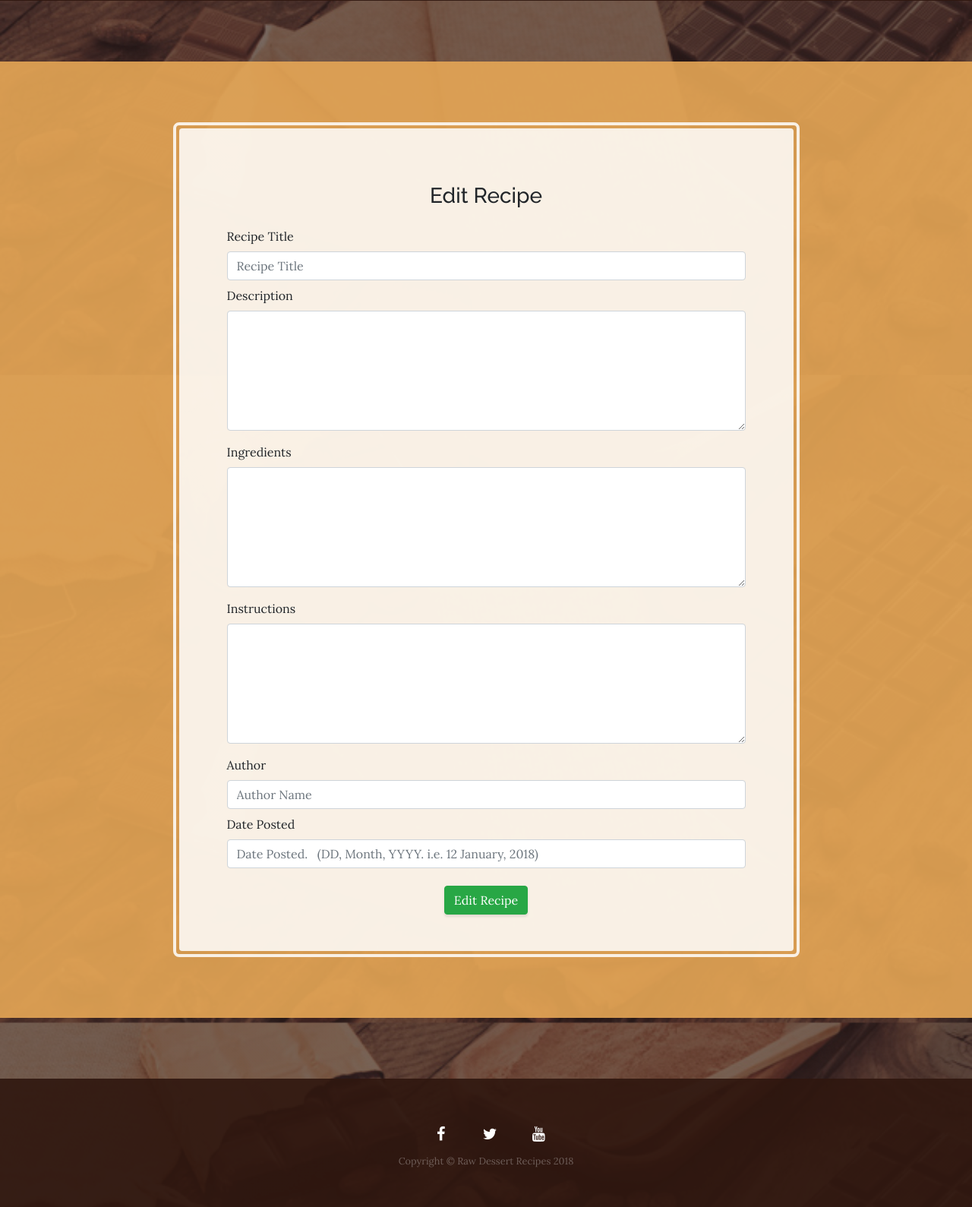
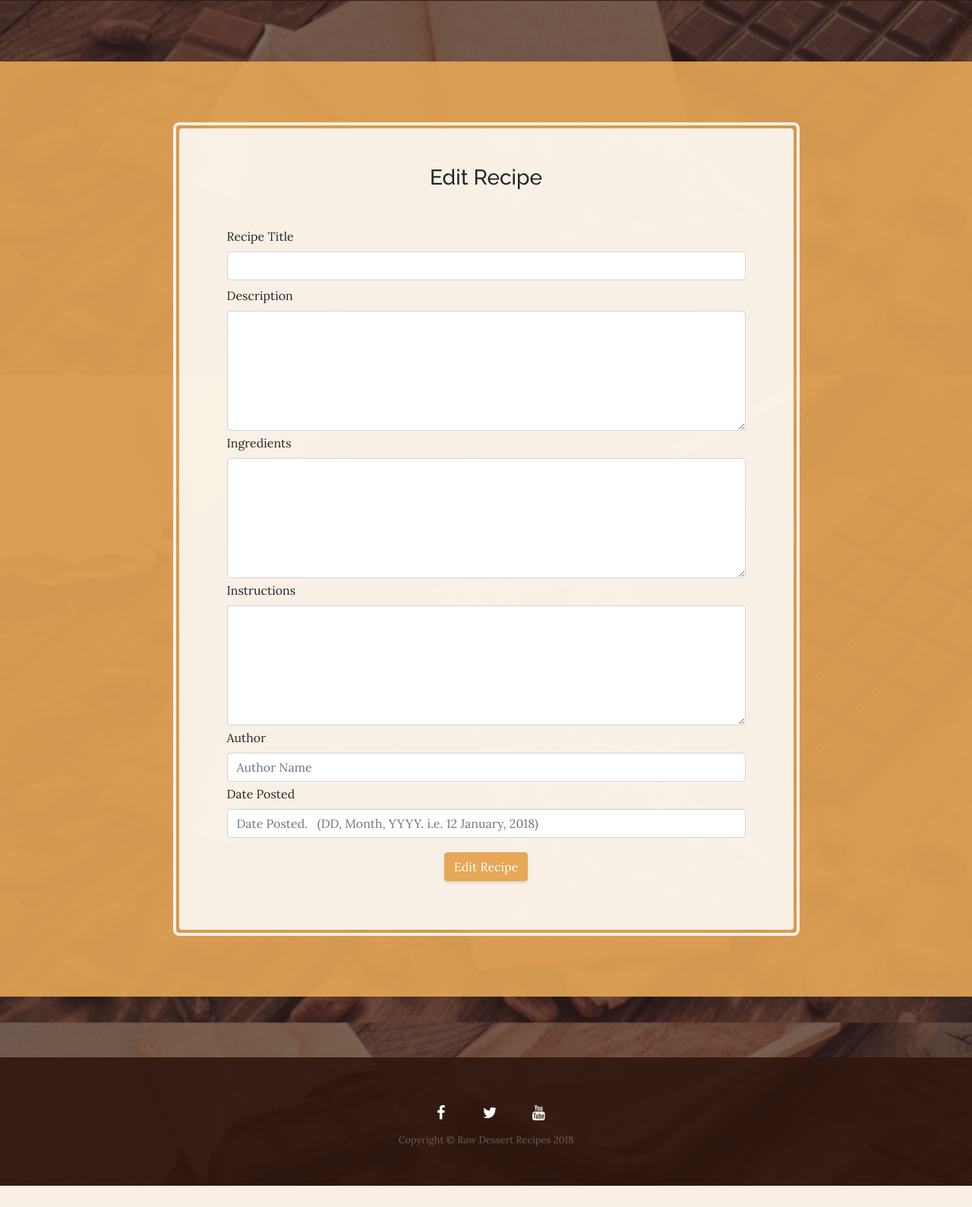
Before and after one commit to Code-Institute-Submissions/raw-dessert-recipes, a Flask app: template templates/editrecipe.html in a window 1280 px wide. Shown: the part 359-1948 px from the top of the page at 76% size. After the commit the page ends 1920 px from the top, so only its background shows below. Run offline with Flask 2, Linux system fonts and the light colour scheme; the template is opened without the code that fills it, so the values that code supplies are empty; some libraries are stand-ins or nearby versions.

Commit message:
Fixed editrecipe.html to post updated recipe. Added recipes to fill out recipes.html page.

```diff
--- a/templates/editrecipe.html
+++ b/templates/editrecipe.html
@@ -65,44 +65,44 @@
         </div>
     </nav>
 
-
     <section class="page-section cta">
         <div class="container">
             <div class="row">
                 <div class="col-xl-9 mx-auto">
-                    <div class="cta-inner rounded">
+                    <div class="cta-inner text-center rounded">
                         <div class="col-md-12">
                             <div class="form-area">
-                                <form role="form">
+                                <h3 style="margin-bottom: 25px; text-align: center;">Edit Recipe</h3>
+                                <form action="{{ url_for('insert_recipe') }}" method="POST" role="form">
                                     <br style="clear:both">
+                                    <div class="form-group fg text-left">
                                         <form action="{{ url_for('insert_recipe') }}" method="POST" role="form">
-                                        <h3 style="margin-bottom: 25px; text-align: center;">Edit Recipe</h3>
                                             <div class="input-field mb-2">
                                                 <label for="method">Recipe Title</label>
-                                            <input type="text" class="form-control" id="recipe_title" name="recipe_title" placeholder="Recipe Title" value="{{recipe.recipe_title}}">
+                                                <input type="text" class="form-control" id="recipe_title" name="recipe_title" value="{{recipe.recipe_title}}">
                                             </div>
-                                        <div class="form-group">
+                                            <div class="form-group mb-1">
                                                 <label for="method">Description</label>
                                                 <textarea id="description" name="description" type="text" class="form-control" rows="6">{{recipe.description}}</textarea>
                                             </div>
-                                        <div class="form-group">
+                                            <div class="form-group mb-1">
                                                 <label for="method">Ingredients</label>
                                                 <textarea id="ingredients" name="ingredients" type="text" class="form-control" rows="6">{{recipe.ingredients}}</textarea>
                                             </div>
-                                        <div class="form-group">
+                                            <div class="form-group mb-1">
                                                 <label for="method">Instructions</label>
                                                 <textarea id="instructions" name="instructions" type="text" class="form-control" rows="6">{{recipe.instructions}}</textarea>
                                             </div>
-                                        <div class="input-field mb-2">
+                                            <div class="input-field mb-1">
                                                 <label for="method">Author</label>
                                                 <input type="text" class="form-control" id="author_name" name="author_name" placeholder="Author Name" value="{{recipe.author_name}}">
                                             </div>
-                                        <div class="input-field mb-2">
+                                            <div class="input-field mb-1">
                                                 <label for="method">Date Posted</label>
                                                 <input type="text" class="form-control" id="date_posted" name="date_posted" placeholder="Date Posted.   (DD, Month, YYYY. i.e. 12 January, 2018)">
                                             </div>
                                             <div style="text-align: center;">
-                                            <button type="submit" name="action" class="btn btn-success">Edit Recipe</button>
+                                                <button type="submit" name="action" class="btn btn-primary">Edit Recipe</button>
                                             </div>
                                         </form>
                                     </div>
```
Also changed, not shown: templates/addrecipe.html (+20 -13 lines), app.py (line endings or trailing spaces). Lines whose indentation alone changed are shown as unchanged.
